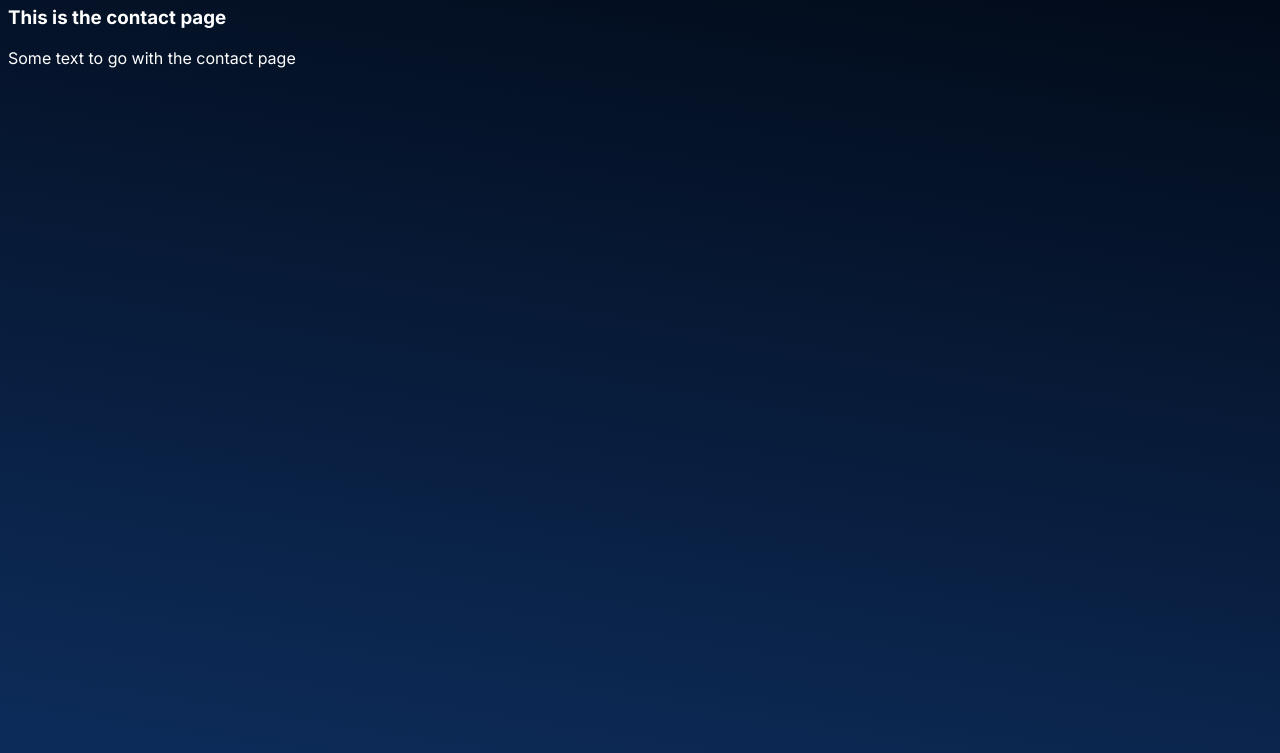
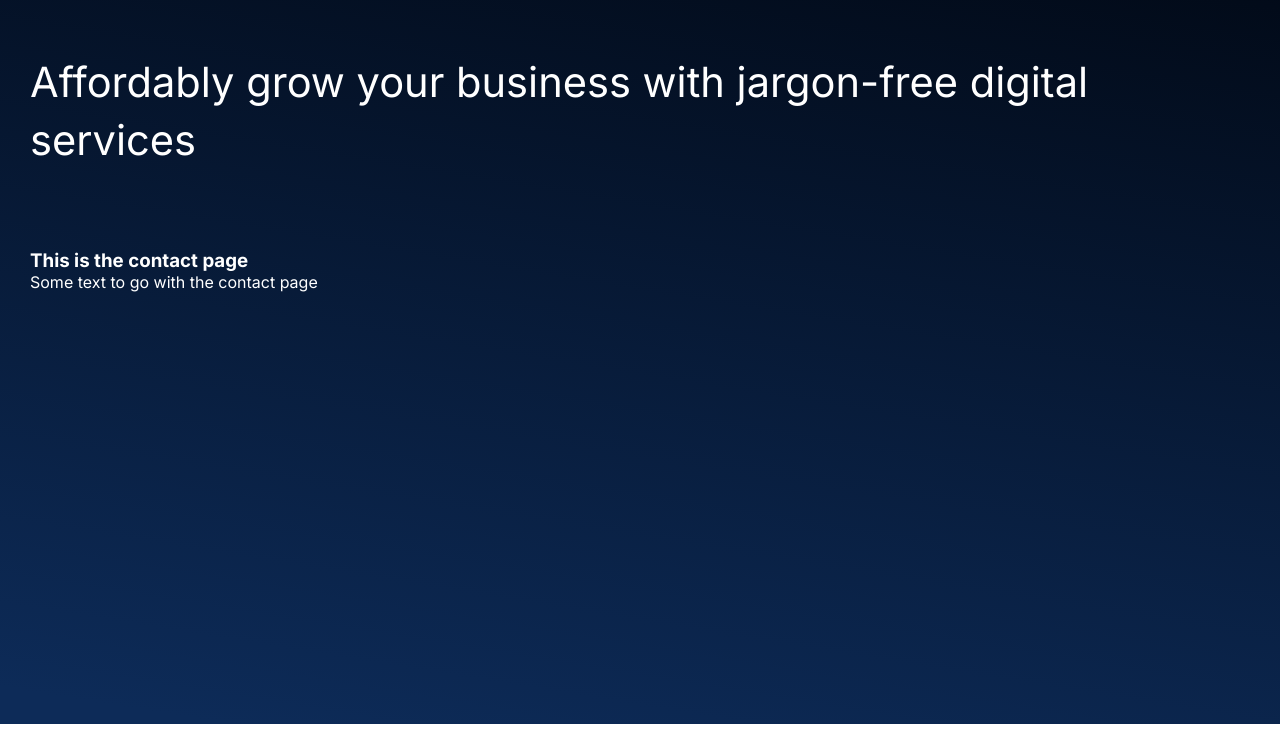
Before and after one commit to Jack-Hannington/hannington_digital, a website: page public/index.html in a window 1280 px wide. Shown: the part 76-829 px from the top of the page. After the commit the page ends 800 px from the top, so only its background shows below. Drawn offline with Linux system fonts and the light colour scheme.

Commit message:
updates to hero section

```diff
--- a/public/index.html
+++ b/public/index.html
@@ -11,8 +11,10 @@
     <link href="style.css" type="text/css" rel="stylesheet">
 </head>
 <body>
-    <h1>HD</h1>
-
+    <h4>HD</h4>
+<section class="hero">
+    <h1>Affordably grow your business with jargon-free digital services</h1>
+</section>
 
 
 
--- a/public/style.css
+++ b/public/style.css
@@ -1,7 +1,24 @@
+* {
+    margin:0;
+    padding:0;
+    box-sizing: border-box;
+}
+
 body {
     background: linear-gradient(189.14deg, #010814 0%, #0D2B58 96.35%);
     height:100vh;
     background-repeat: no-repeat;
     color: #fff;
     font-family: 'Inter', sans-serif;
+    padding:30px;
 }
+
+h1 {
+    font-weight: 400;
+    font-size:2.6rem;
+    line-height: 3.6rem;
+}
+
+.hero {
+ padding:80px 0px;
+}
--- a/style.css
+++ b/style.css
@@ -1,7 +1,24 @@
+* {
+    margin:0;
+    padding:0;
+    box-sizing: border-box;
+}
+
 body {
     background: linear-gradient(189.14deg, #010814 0%, #0D2B58 96.35%);
     height:100vh;
     background-repeat: no-repeat;
     color: #fff;
     font-family: 'Inter', sans-serif;
+    padding:30px;
 }
+
+h1 {
+    font-weight: 400;
+    font-size:2.6rem;
+    line-height: 3.6rem;
+}
+
+.hero {
+ padding:80px 0px;
+}
```
Also changed, not shown: _imports/header.html (+1 -1 lines), index.html (+3 -1 lines).
